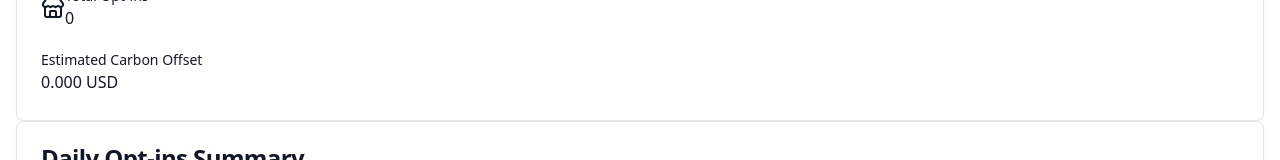
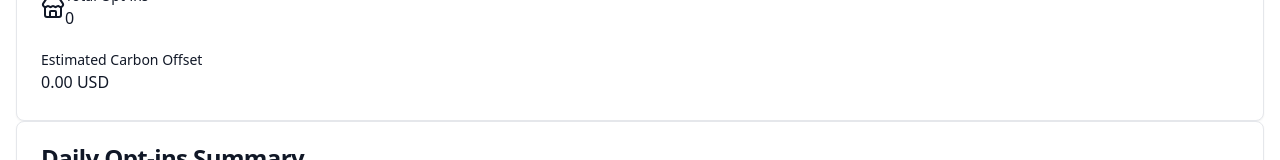
Before and after one commit to karthikkumar/offset-cf-ui, a React (Vite) app: page / in a window 1280 px wide. Shown: the part 728-888 px from the top of the page. Built offline with nearby package versions, Linux system fonts and the light colour scheme; no server answers.

Commit message:
Update estimated carbon offset display precision in TrackingPage

```diff
--- a/src/pages/TrackingPage.tsx
+++ b/src/pages/TrackingPage.tsx
@@ -172,7 +172,7 @@ const TrackingPage = () => {
               <div>
                 <p className="text-sm font-medium text-gray-500">Estimated Carbon Offset</p>
                 <p className="text-3xl font-bold text-green-600">
-                  {totals.estimated_offset.toFixed(3)} {currency}
+                  {totals.estimated_offset.toFixed(2)} {currency}
                 </p>
               </div>
             </div>
@@ -224,7 +224,7 @@ const TrackingPage = () => {
                       </TableCell>
                       <TableCell>
                         <span className="font-medium text-green-600">
-                          {daily.estimated_offset.toFixed(3)}
+                          {daily.estimated_offset.toFixed(2)}
                         </span>
                       </TableCell>
                       <TableCell>
```
